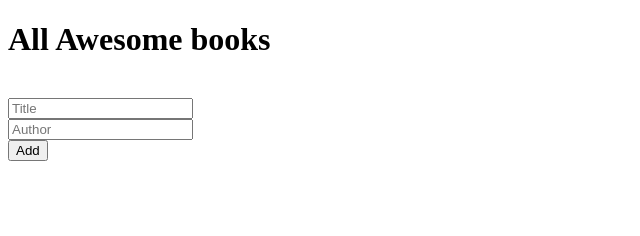
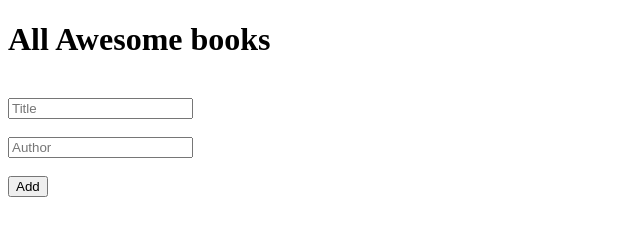
Before and after one commit to nejidevelops/Awesome-Books, a website: page index.html in a window 1280 px wide. Shown: the whole page, without its empty margins (0-640 px from the left). Drawn offline with Linux system fonts and the light colour scheme.

Commit message:
Update index.html file

```diff
--- a/index.html
+++ b/index.html
@@ -13,8 +13,8 @@
     <div class="form-container">
       <br />
       <form id="book-form">
-        <input type="text" required placeholder="Title" id="title"/><br/>
-        <input type="text" required placeholder="Author" id="author"/><br/>
+        <input type="text" required placeholder="Title" id="title"/><br /><br/>
+        <input type="text" required placeholder="Author" id="author"/><br /><br/>
         <button id="add-button" type="submit">Add</button>
       </form>
     </div>
```
